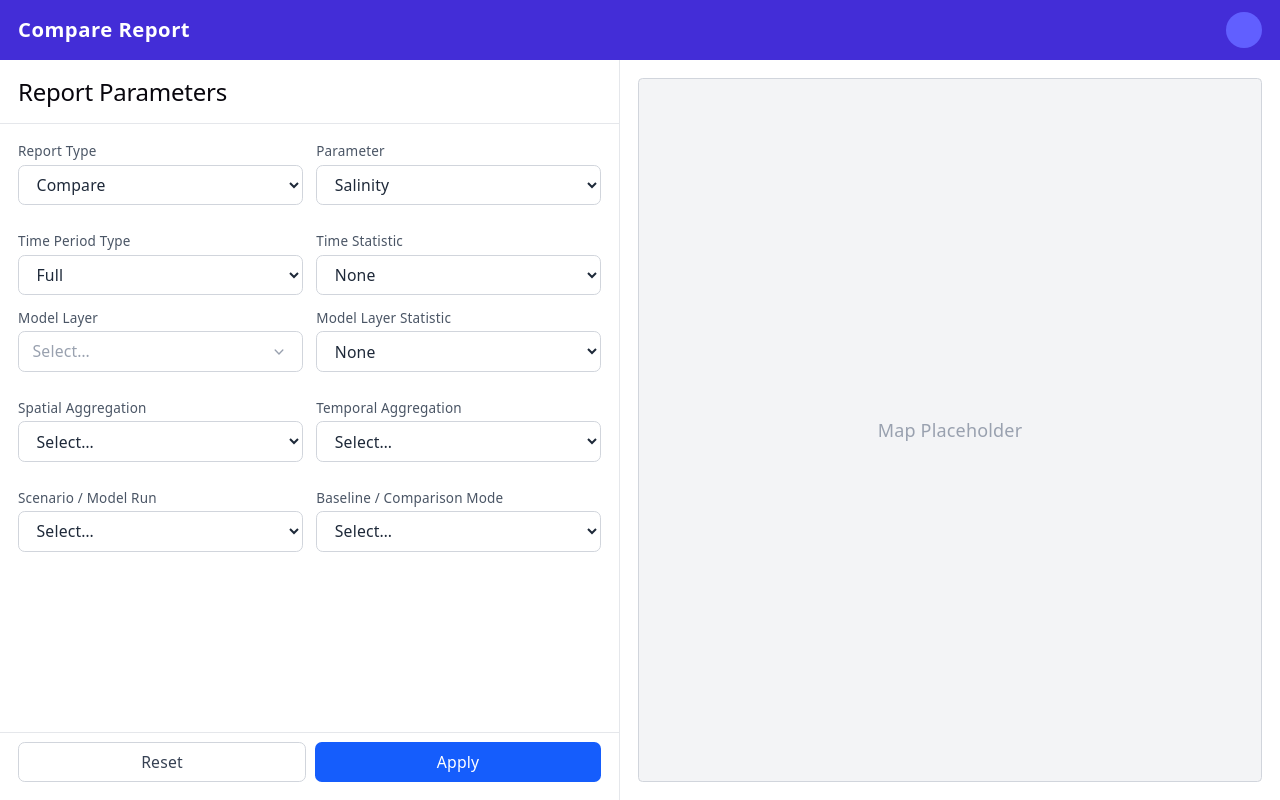
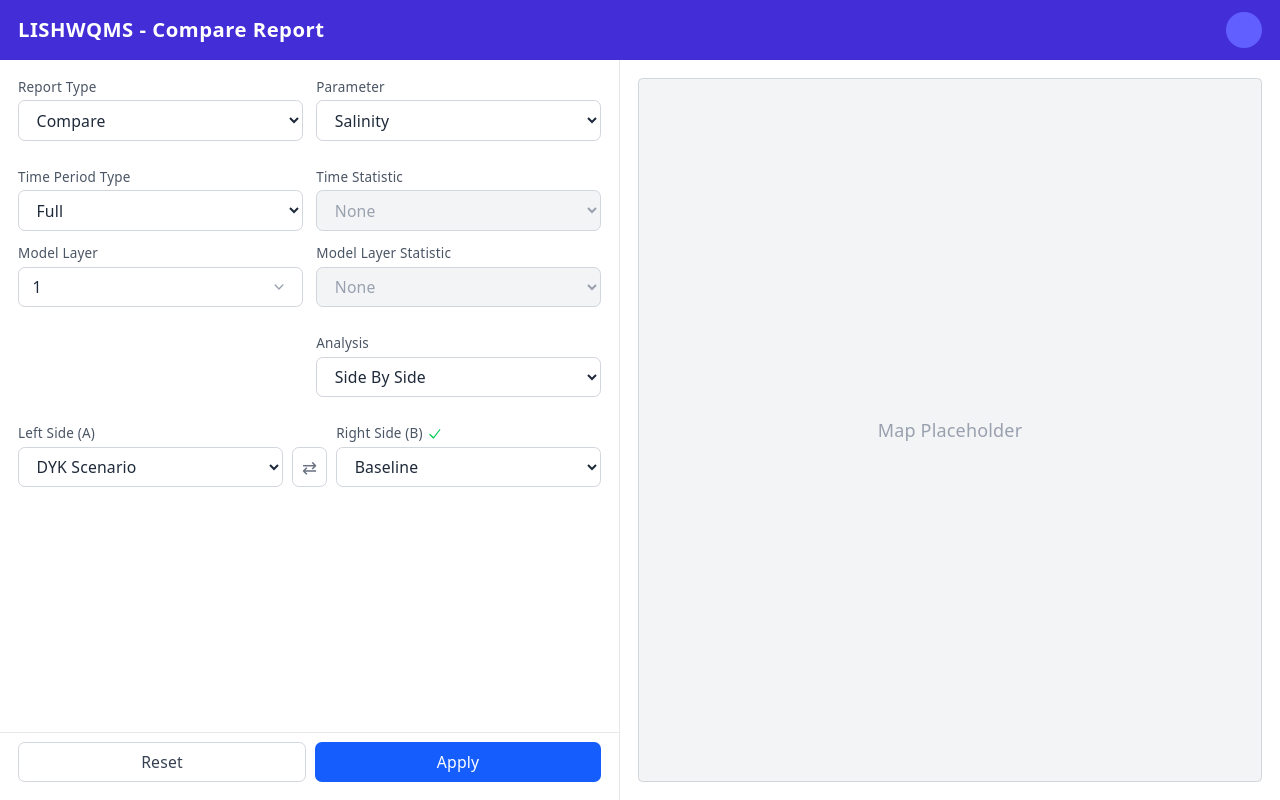
Before and after one commit to dykdhi/lis-compare-design, a React (Vite) app in the folder app/: page / in a window 1280 px wide. Built offline with nearby package versions, Linux system fonts and the light colour scheme.

Commit message:
Refactor App component layout and update report controls; enhance MultiCombobox and SelectField components with baseline matching functionality

```diff
--- a/app/src/App.tsx
+++ b/app/src/App.tsx
@@ -4,24 +4,19 @@ import {
   REPORT_TYPES,
   PARAMETERS,
   TIME_PERIOD_TYPES,
-  TIME_STATISTICS,
   MODEL_LAYER_OPTIONS,
-  SPATIAL_AGGREGATIONS,
-  TEMPORAL_AGGREGATIONS,
-  SCENARIOS,
-  COMPARISON_MODES,
+  ANALYSIS_OPTIONS,
 } from './store'
 import { SelectField } from './components/SelectField'
 import { MultiCombobox } from './components/MultiCombobox'
 
 const App = observer(() => {
   const store = reportStore
-  const isAggEnabled = store.spatialAgg !== '' || store.temporalAgg !== ''
   return (
     <div className="flex flex-col h-screen overflow-hidden">
       {/* Top App Bar */}
       <header className="flex items-center justify-between px-4 bg-indigo-700 text-white shrink-0" style={{ height: '60px' }}>
-        <span className="text-lg font-semibold tracking-wide">Compare Report</span>
+        <span className="text-lg font-semibold tracking-wide">LISHWQMS - Compare Report</span>
         <div className="flex items-center gap-3">
           {/* Placeholder for icons/user menu */}
           <div className="w-8 h-8 rounded-full bg-indigo-500" aria-label="User menu placeholder" />
@@ -34,9 +29,6 @@ const App = observer(() => {
         {/* Left Controls Panel */}
         <aside className="w-full lg:w-[620px] shrink-0 flex flex-col border-b lg:border-b-0 lg:border-r border-gray-200 bg-white overflow-y-auto">
           {/* Sticky header */}
-          <div className="sticky top-0 bg-white z-10 px-4 pt-4 pb-2 border-b border-gray-200">
-            <h2 className="text-sm font-semibold text-gray-800">Report Parameters</h2>
-          </div>
 
           <div className="flex flex-col gap-6 p-4 flex-1">
             <section className="space-y-3">
@@ -49,28 +41,42 @@ const App = observer(() => {
             <section className="space-y-3">
               <div className="grid grid-cols-2 gap-3">
                 <SelectField label="Time Period Type" value={store.timePeriod} options={TIME_PERIOD_TYPES} onChange={(v) => store.set('timePeriod', v)} />
-                <SelectField label="Time Statistic" value={store.timeStatistic} options={TIME_STATISTICS} onChange={(v) => store.set('timeStatistic', v)} />
+                <SelectField label="Time Statistic" value={store.timeStatistic} options={store.timeStatisticOptions} onChange={(v) => store.set('timeStatistic', v)} disabled={store.isTimePeriodFull} />
                 <MultiCombobox
                   label="Model Layer"
                   selected={store.modelLayers}
                   options={MODEL_LAYER_OPTIONS}
                   onChange={(layers) => store.set('modelLayers', layers)}
+                  minSelected={1}
                 />
-                <SelectField label="Model Layer Statistic" value={store.modelLayerStat} options={TIME_STATISTICS} onChange={(v) => store.set('modelLayerStat', v)} />
+                <SelectField label="Model Layer Statistic" value={store.modelLayerStat} options={store.modelLayerStatOptions} onChange={(v) => store.set('modelLayerStat', v)} disabled={store.isModelLayerSingle} />
               </div>
             </section>
 
             <section className="space-y-3">
               <div className="grid grid-cols-2 gap-3">
-                <SelectField label="Spatial Aggregation" value={store.spatialAgg} options={SPATIAL_AGGREGATIONS} onChange={(v) => store.set('spatialAgg', v)} />
-                <SelectField label="Temporal Aggregation" value={store.temporalAgg} options={TEMPORAL_AGGREGATIONS} onChange={(v) => store.set('temporalAgg', v)} />
+                <div />
+                <SelectField label="Analysis" value={store.analysis} options={ANALYSIS_OPTIONS} onChange={(v) => store.set('analysis', v)} />
               </div>
             </section>
 
             <section className="space-y-3">
-              <div className="grid grid-cols-2 gap-3">
-                <SelectField label="Scenario / Model Run" value={store.scenario} options={SCENARIOS} onChange={(v) => store.set('scenario', v)} />
-                <SelectField label="Baseline / Comparison Mode" value={store.comparisonMode} options={COMPARISON_MODES} onChange={(v) => store.set('comparisonMode', v)} />
+              <div className="flex items-end gap-2">
+                <div className="flex-1">
+                  <SelectField label="Left Side (A)" value={store.scenario} options={store.scenarioOptions} onChange={(v) => store.set('scenario', v)} baselineMatch={store.scenarioIsBaseline} />
+                </div>
+                <button
+                  onClick={() => store.matchBaseline()}
+                  disabled={!store.canMatchBaseline}
+                  title="Match baseline"
+                  className="h-9 px-2 rounded-md border border-gray-300 text-gray-500 hover:bg-gray-50 disabled:opacity-40 disabled:cursor-not-allowed shrink-0"
+                  aria-label="Match baseline"
+                >
+                  ⇄
+                </button>
+                <div className="flex-1">
+                  <SelectField label="Right Side (B)" value={store.comparisonMode} options={store.comparisonModeOptions} onChange={(v) => store.set('comparisonMode', v)} baselineMatch={store.comparisonModeIsBaseline} />
+                </div>
               </div>
             </section>
           </div>
--- a/app/src/components/MultiCombobox.tsx
+++ b/app/src/components/MultiCombobox.tsx
@@ -5,11 +5,13 @@ export function MultiCombobox({
   selected,
   options,
   onChange,
+  minSelected = 0,
 }: {
   label: string
   selected: number[]
   options: number[]
   onChange: (selected: number[]) => void
+  minSelected?: number
 }) {
   const [open, setOpen] = useState(false)
   const ref = useRef<HTMLDivElement>(null)
@@ -23,6 +25,7 @@ export function MultiCombobox({
   }, [])
 
   function toggle(n: number) {
+    if (selected.includes(n) && selected.length <= minSelected) return
     onChange(selected.includes(n) ? selected.filter((x) => x !== n) : [...selected, n].sort((a, b) => a - b))
   }
 
@@ -50,7 +53,8 @@ export function MultiCombobox({
                   type="checkbox"
                   checked={selected.includes(n)}
                   onChange={() => toggle(n)}
-                  className="rounded border-gray-300 text-blue-600"
+                  disabled={selected.includes(n) && selected.length <= minSelected}
+                  className="rounded border-gray-300 text-blue-600 disabled:opacity-50"
                 />
                 {n}
               </label>
--- a/app/src/components/SelectField.tsx
+++ b/app/src/components/SelectField.tsx
@@ -5,6 +5,7 @@ export function SelectField({
   onChange,
   disabled = false,
   helperText,
+  baselineMatch = false,
 }: {
   label: string
   value: string
@@ -12,10 +13,18 @@ export function SelectField({
   onChange: (value: string) => void
   disabled?: boolean
   helperText?: string
+  baselineMatch?: boolean
 }) {
   return (
     <div className="flex flex-col gap-1">
-      <label className="text-xs font-medium text-gray-600">{label}</label>
+      <label className="text-xs font-medium text-gray-600 flex items-center gap-1">
+        {label}
+        {baselineMatch && (
+          <svg className="w-3.5 h-3.5 text-green-500 shrink-0" viewBox="0 0 20 20" fill="currentColor" aria-label="Matches baseline">
+            <path fillRule="evenodd" d="M16.704 4.153a.75.75 0 0 1 .143 1.052l-8 10.5a.75.75 0 0 1-1.127.075l-4.5-4.5a.75.75 0 0 1 1.06-1.06l3.894 3.893 7.48-9.817a.75.75 0 0 1 1.05-.143Z" clipRule="evenodd" />
+          </svg>
+        )}
+      </label>
       <select
         value={value}
         onChange={(e) => onChange(e.target.value)}
--- a/app/src/store.ts
+++ b/app/src/store.ts
@@ -1,8 +1,8 @@
 import { makeAutoObservable } from 'mobx'
 
 export const REPORT_TYPES = [
+  { value: 'compare', label: 'Compare' },
   { value: 'hypoxia', label: 'Hypoxia' },
-  { value: 'compare', label: 'Compare' },
 ]
 
 export const PARAMETERS = [
@@ -25,73 +25,126 @@ export const TIME_STATISTICS = [
 
 export const MODEL_LAYER_OPTIONS = [1, 2, 3, 4, 5, 6, 7, 8, 9, 10]
 
-export const SPATIAL_AGGREGATIONS = [
-  { value: '', label: 'Select…' },
-  { value: 'county', label: 'County' },
-  { value: 'state', label: 'State' },
-  { value: 'region', label: 'Region' },
-]
-
-export const TEMPORAL_AGGREGATIONS = [
-  { value: '', label: 'Select…' },
-  { value: 'monthly', label: 'Monthly' },
-  { value: 'quarterly', label: 'Quarterly' },
-  { value: 'yearly', label: 'Yearly' },
+export const ANALYSIS_OPTIONS = [
+  { value: 'side-by-side', label: 'Side By Side' },
+  { value: 'differences', label: 'Differences' },
 ]
 
 export const SCENARIOS = [
-  { value: '', label: 'Select…' },
+  { value: 'dyk-scenario', label: 'DYK Scenario', baseline: 'baseline' },
   { value: 'baseline', label: 'Baseline' },
-  { value: 'rcp45', label: 'RCP 4.5' },
-  { value: 'rcp85', label: 'RCP 8.5' },
+  { value: 'post-development-bioextractions', label: 'Post-Development Bioextractions' },
+  { value: 'andy-scenario', label: 'Andy Scenario', baseline: 'post-development-bioextractions' },
 ]
 
-export const COMPARISON_MODES = [
-  { value: '', label: 'Select…' },
-  { value: 'none', label: 'None' },
-  { value: 'absolute', label: 'Absolute Difference' },
-  { value: 'percent', label: 'Percent Change' },
-]
 
 class ReportStore {
-  reportType = 'compare'
-  parameter = 'salinity'
-  timePeriod = 'full'
-  timeStatistic = 'none'
-  modelLayers: number[] = []
-  modelLayerStat = 'none'
-  spatialAgg = ''
-  temporalAgg = ''
-  scenario = ''
-  comparisonMode = ''
+  reportType = REPORT_TYPES[0].value
+  parameter = PARAMETERS[0].value
+  timePeriod = TIME_PERIOD_TYPES[0].value
+  timeStatistic = TIME_STATISTICS[0].value
+  modelLayers: number[] = [MODEL_LAYER_OPTIONS[0]]
+  modelLayerStat = TIME_STATISTICS[0].value
+  analysis = ANALYSIS_OPTIONS[0].value
+  scenario = SCENARIOS[0].value
+  comparisonMode = SCENARIOS[1].value
 
   constructor() {
     makeAutoObservable(this)
   }
 
+  get isTimePeriodFull() {
+    return this.timePeriod === TIME_PERIOD_TYPES[0].value
+  }
+
+  get isModelLayerSingle() {
+    return this.modelLayers.length === 1
+  }
+
+  get timeStatisticOptions() {
+    if (this.timePeriod === TIME_PERIOD_TYPES[1].value) {
+      return TIME_STATISTICS.filter((s) => s.value !== TIME_STATISTICS[0].value)
+    }
+    return TIME_STATISTICS
+  }
+
+  get modelLayerStatOptions() {
+    if (this.modelLayers.length > 1) {
+      return TIME_STATISTICS.filter((s) => s.value !== TIME_STATISTICS[0].value)
+    }
+    return TIME_STATISTICS
+  }
+
   set<K extends keyof this>(key: K, value: this[K]) {
     this[key] = value
+    if (key === 'timePeriod') {
+      if ((value as string) === TIME_PERIOD_TYPES[0].value) {
+        this.timeStatistic = TIME_STATISTICS[0].value
+      } else if ((value as string) === TIME_PERIOD_TYPES[1].value) {
+        this.timeStatistic = TIME_STATISTICS[1].value
+      }
+    }
+    if (key === 'modelLayers') {
+      const layers = value as number[]
+      this.modelLayerStat = layers.length === 1 ? TIME_STATISTICS[0].value : TIME_STATISTICS[1].value
+    }
+  }
+
+  get scenarioOptions() {
+    return SCENARIOS.filter((s) => s.value !== this.comparisonMode)
+  }
+
+  get comparisonModeOptions() {
+    return SCENARIOS.filter((s) => s.value !== this.scenario)
+  }
+
+  get scenarioIsBaseline() {
+    const right = SCENARIOS.find((s) => s.value === this.comparisonMode)
+    return right?.baseline === this.scenario
+  }
+
+  get comparisonModeIsBaseline() {
+    const left = SCENARIOS.find((s) => s.value === this.scenario)
+    return left?.baseline === this.comparisonMode
+  }
+
+  get canMatchBaseline() {
+    const left = SCENARIOS.find((s) => s.value === this.scenario)
+    const right = SCENARIOS.find((s) => s.value === this.comparisonMode)
+    return !!(left?.baseline || right?.baseline)
+  }
+
+  matchBaseline() {
+    const left = SCENARIOS.find((s) => s.value === this.scenario)
+    if (left?.baseline) {
+      this.comparisonMode = left.baseline
+      return
+    }
+    const right = SCENARIOS.find((s) => s.value === this.comparisonMode)
+    if (right?.baseline) {
+      this.scenario = right.baseline
+    }
   }
 
   toggleModelLayer(n: number) {
     if (this.modelLayers.includes(n)) {
-      this.modelLayers = this.modelLayers.filter((x) => x !== n)
+      if (this.modelLayers.length === 1) return
+      this.set('modelLayers', this.modelLayers.filter((x) => x !== n))
     } else {
-      this.modelLayers = [...this.modelLayers, n].sort((a, b) => a - b)
+      this.set('modelLayers', [...this.modelLayers, n].sort((a, b) => a - b))
     }
   }
 
   reset() {
-    this.reportType = 'compare'
-    this.parameter = 'salinity'
-    this.timePeriod = 'full'
-    this.timeStatistic = 'none'
-    this.modelLayers = []
-    this.modelLayerStat = 'none'
-    this.spatialAgg = ''
-    this.temporalAgg = ''
-    this.scenario = ''
-    this.comparisonMode = ''
+    this.reportType = REPORT_TYPES[0].value
+    this.parameter = PARAMETERS[0].value
+    this.timePeriod = TIME_PERIOD_TYPES[0].value
+    this.timeStatistic = TIME_STATISTICS[0].value
+    this.modelLayers = [MODEL_LAYER_OPTIONS[0]]
+    this.modelLayerStat = TIME_STATISTICS[0].value
+    this.analysis = ANALYSIS_OPTIONS[0].value
+    this.scenario = SCENARIOS[0].value
+    this.comparisonMode = SCENARIOS[1].value
   }
 }
 
```
Also changed, not shown: app/vite.config.ts (+7 -1 lines).
